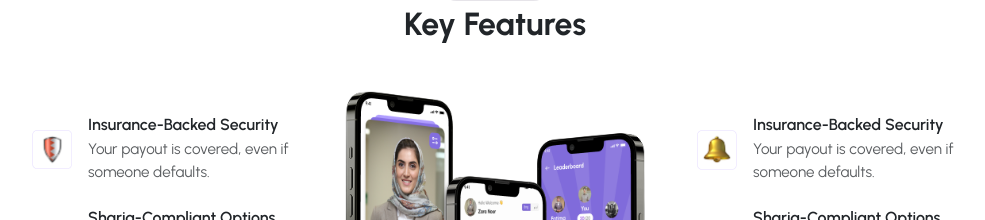
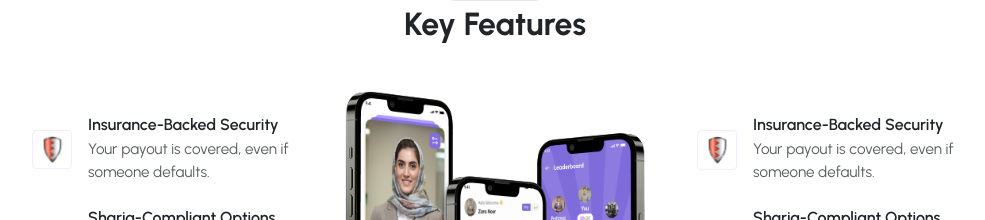
Before and after one commit to Aliza-Gopang/FirstTask-BC-APPA, a Next.js app: page / in a window 1280 px wide. Shown: the part 3263-3483 px from the top of the page, without its empty margins (145-1130 px from the left). Built offline with nearby package versions, Linux system fonts and the light colour scheme.

Commit message:
Final fix before Vercel upload

```diff
--- a/src/app/components/KeyFeaturesSection.tsx
+++ b/src/app/components/KeyFeaturesSection.tsx
@@ -1,4 +1,5 @@
 import React from "react";
+import Image from 'next/image';
 
 const KeyFeaturesSection: React.FC = () => {
   return (
@@ -68,11 +69,12 @@ const KeyFeaturesSection: React.FC = () => {
                 {/* Right Column */}
                 <div className="col-lg-3 py-5">
                   <div className="d-flex align-items-center gap-3 mb-4">
-                    <img
-                      src="/KeyFeatures/Icon3.png"
-                      alt="Insurance Icon"
-                      width="40"
-                    />
+                   <Image
+  src="/KeyFeatures/Icon.png"
+  alt="Insurance Icon"
+  width={40}
+  height={40}
+/>
                     <div className="text-start">
                       <h6 className="fw-semibold mb-1">
                         Insurance-Backed Security
```
